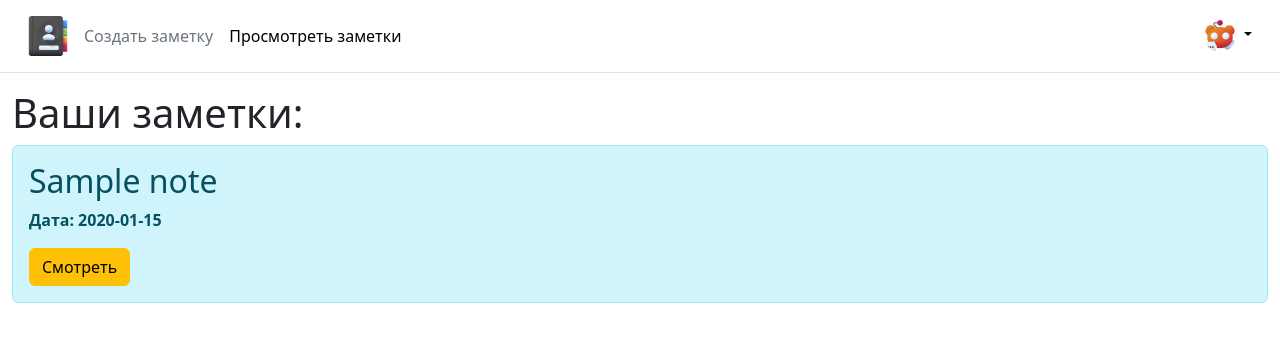
After one commit to Ar-Yakimov/2025-project, a Flask app: page /notes in a window 1280 px wide. The commit adds this page. Shown: the top 342 px of the page. Run offline with Flask 3, Linux system fonts and the light colour scheme; tables that the repository leaves empty hold one stand-in row (values such as "Sample post").

Commit message:
ready for my own changes

```diff
--- a/main.py
+++ b/main.py
@@ -1,6 +1,6 @@
 from datetime import datetime
 
-from flask import Flask, render_template, request, redirect
+from flask import Flask, render_template, request, redirect, session
 from flask_sqlalchemy import SQLAlchemy
 from flask_talisman import Talisman
 
@@ -46,6 +46,7 @@ talisman = Talisman(app, content_security_policy=csp)
 def index():
     return render_template("index.html")
 
+
 @app.route('/create', methods=['GET', 'POST'])
 def create_note():
     if request.method == "GET":
@@ -58,10 +59,50 @@ def create_note():
         try:
             database.session.add(new_note)
             database.session.commit()
-            return redirect('/')
+            return redirect('/notes')
         except Exception as error:
             return f"Произошла ошибка: {error}"
 
 
+@app.route("/notes")
+def show_notes():
+    notes = Note.query.order_by(Note.date.desc()).all()
+    return render_template("notes.html", notes=notes)
+
+
+@app.route("/notes/<int:id>")
+def read_note(id):
+    note = database.session.get(Note, id)
+    return render_template("note_detailed.html", note=note)
+
+
+@app.route("/notes/<int:id>/del")
+def remove_note(id):
+    note = database.session.get(Note, id)
+
+    try:
+        database.session.delete(note)
+        database.session.commit()
+        return redirect("/notes")
+    except Exception as error:
+        return f"Произошла ошибка: {error}"
+
+
+@app.route("/notes/<int:id>/upd", methods=["POST", "GET"])
+def change_note(id):
+    note = database.session.get(Note, id)
+    if request.method == "POST":
+        note.title = request.form['title']
+        note.text = request.form['text']
+
+        try:
+            database.session.commit()
+            return redirect('/notes')
+        except Exception as error:
+            return f"Произошла ошибка: {error}"
+    else:
+        return render_template("update.html", note=note)
+
+
 if __name__ == "__main__":
     app.run(debug=True)
--- a/templates/base.html
+++ b/templates/base.html
@@ -5,8 +5,8 @@
     <meta name="viewport"
           content="width=device-width, user-scalable=no, initial-scale=1.0, maximum-scale=1.0, minimum-scale=1.0">
     <meta http-equiv="X-UA-Compatible" content="ie=edge">
-    <link rel="icon" href="static/images/icon.png">
-    <link rel="stylesheet" href="static/css/root.css">
+    <link rel="icon" href="{{ url_for('static', filename='images/icon.png') }}">
+    <link rel="stylesheet" href="{{ url_for('static', filename='css/root.css') }}">
     <link rel="stylesheet" href="https://cdn.jsdelivr.net/npm/bootstrap@5.3.3/dist/css/bootstrap.min.css"
           integrity="sha384-QWTKZyjpPEjISv5WaRU9OFeRpok6YctnYmDr5pNlyT2bRjXh0JMhjY6hW+ALEwIH" crossorigin="anonymous">
     <title>Сайт заметок</title>
@@ -16,27 +16,23 @@
     <div class="container-fluid">
         <div class="d-flex flex-wrap align-items-center justify-content-center justify-content-lg-start">
             <a href="/" class="d-flex align-items-center mb-2 mb-lg-0 link-body-emphasis text-decoration-none">
-                <img class="bi me-2" src="static/images/icon.png" width="40" height="40">
+                <img class="bi me-2" src="{{ url_for('static', filename='images/icon.png') }}" width="40" height="40">
             </a>
             <ul class="nav col-12 col-lg-auto me-lg-auto mb-2 justify-content-center mb-md-0">
-                <li><a href="#" class="nav-link px-2 link-secondary"><font><font>Обзор</font></font></a></li>
-                <li><a href="#" class="nav-link px-2 link-body-emphasis"><font><font>Инвентарь</font></font></a></li>
-                <li><a href="#" class="nav-link px-2 link-body-emphasis"><font><font>Клиенты</font></font></a></li>
-                <li><a href="#" class="nav-link px-2 link-body-emphasis"><font><font>Продукция</font></font></a></li>
+                <li><a href="/create" class="nav-link px-2 link-secondary"><font><font>Создать заметку</font></font></a></li>
+                <li><a href="/notes" class="nav-link px-2 link-body-emphasis"><font><font>Просмотреть заметки</font></font></a></li>
             </ul>
             <div class="dropdown ms-auto">
                 <a href="#" class="d-block link-body-emphasis text-decoration-none dropdown-toggle"
                    data-bs-toggle="dropdown" aria-expanded="false">
-                    <img src="static/images/account.png" alt="аккаунт" width="32" height="32" class="rounded-circle">
+                    <img src="{{ url_for('static', filename='images/account.png') }}" alt="аккаунт" width="32" height="32" class="rounded-circle">
                 </a>
                 <ul class="dropdown-menu text-small dropdown-menu-end">
-                    <li><a class="dropdown-item" href="#"><font><font>Новый проект...</font></font></a></li>
-                    <li><a class="dropdown-item" href="#"><font><font>Настройки</font></font></a></li>
                     <li><a class="dropdown-item" href="#"><font><font>Профиль</font></font></a></li>
                     <li>
                         <hr class="dropdown-divider">
                     </li>
-                    <li><a class="dropdown-item" href="#"><font><font">выход</font></font></a></li>
+                    <li><a class="dropdown-item" href="#"><font><font>Выход</font></font></a></li>
                 </ul>
             </div>
         </div>
--- /dev/null
+++ b/templates/notes.html
@@ -0,0 +1,20 @@
+{% extends 'base.html' %}
+
+{% block body %}
+    <div class="container-fluid">
+        <h1>Ваши заметки:</h1>
+        {% if notes|length > 0 %}
+            {% for elem in notes %}
+                <div class="alert alert-info">
+                    <h2>{{ elem.title }}</h2>
+                    <p><b>Дата: {{ elem.date.date() }}</b></p>
+                    <a href="/notes/{{ elem.id }}" class="btn btn-warning">Смотреть</a>
+                </div>
+            {% endfor %}
+        {% else %}
+            <div class="alert alert-info">
+                <h1><b>Пока тут пусто...</b></h1>
+            </div>
+        {% endif %}
+    </div>
+{% endblock %}
```
Also changed, not shown: templates/note_detailed.html (added, +13 -0 lines), templates/update.html (added, +12 -0 lines), instance/data.db.
